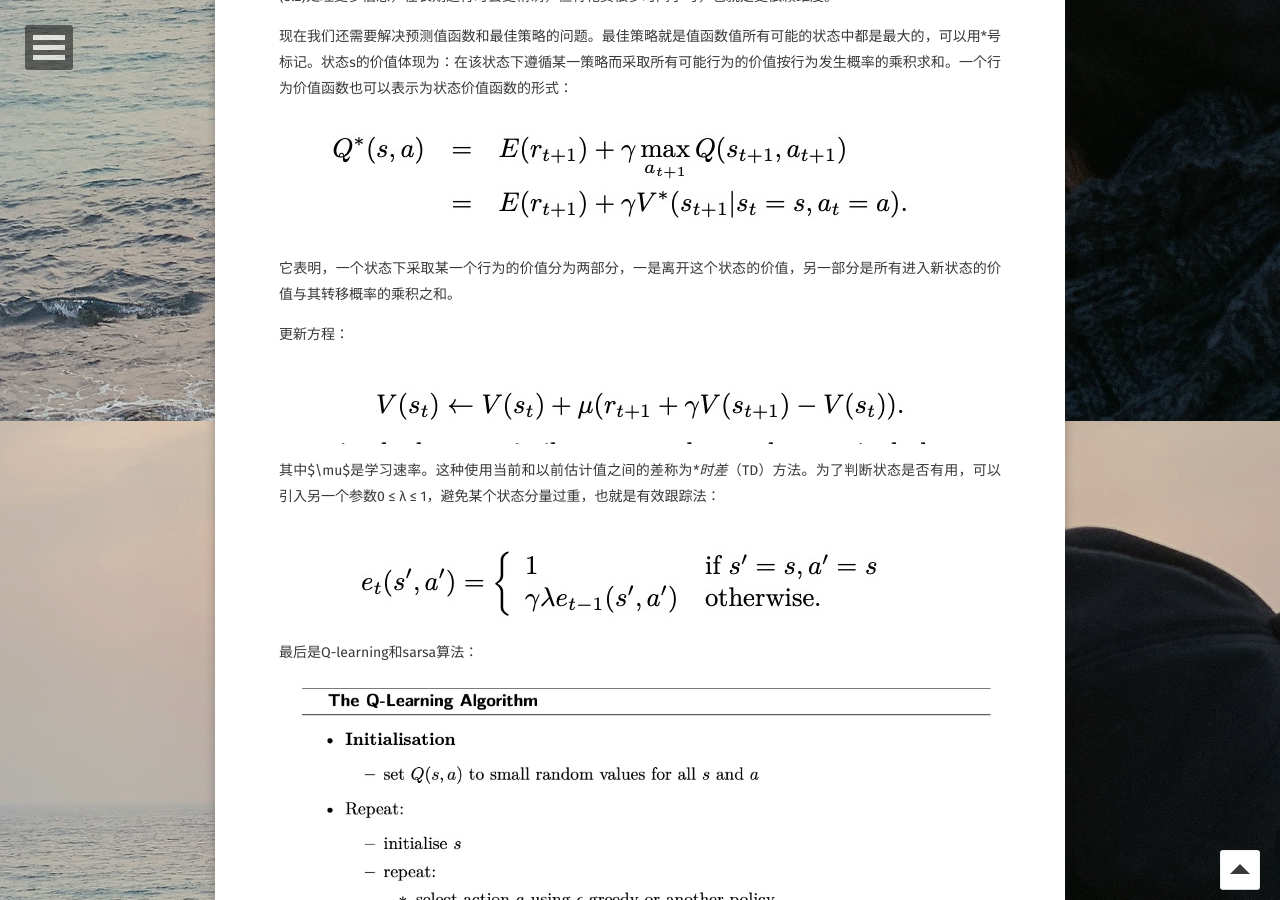
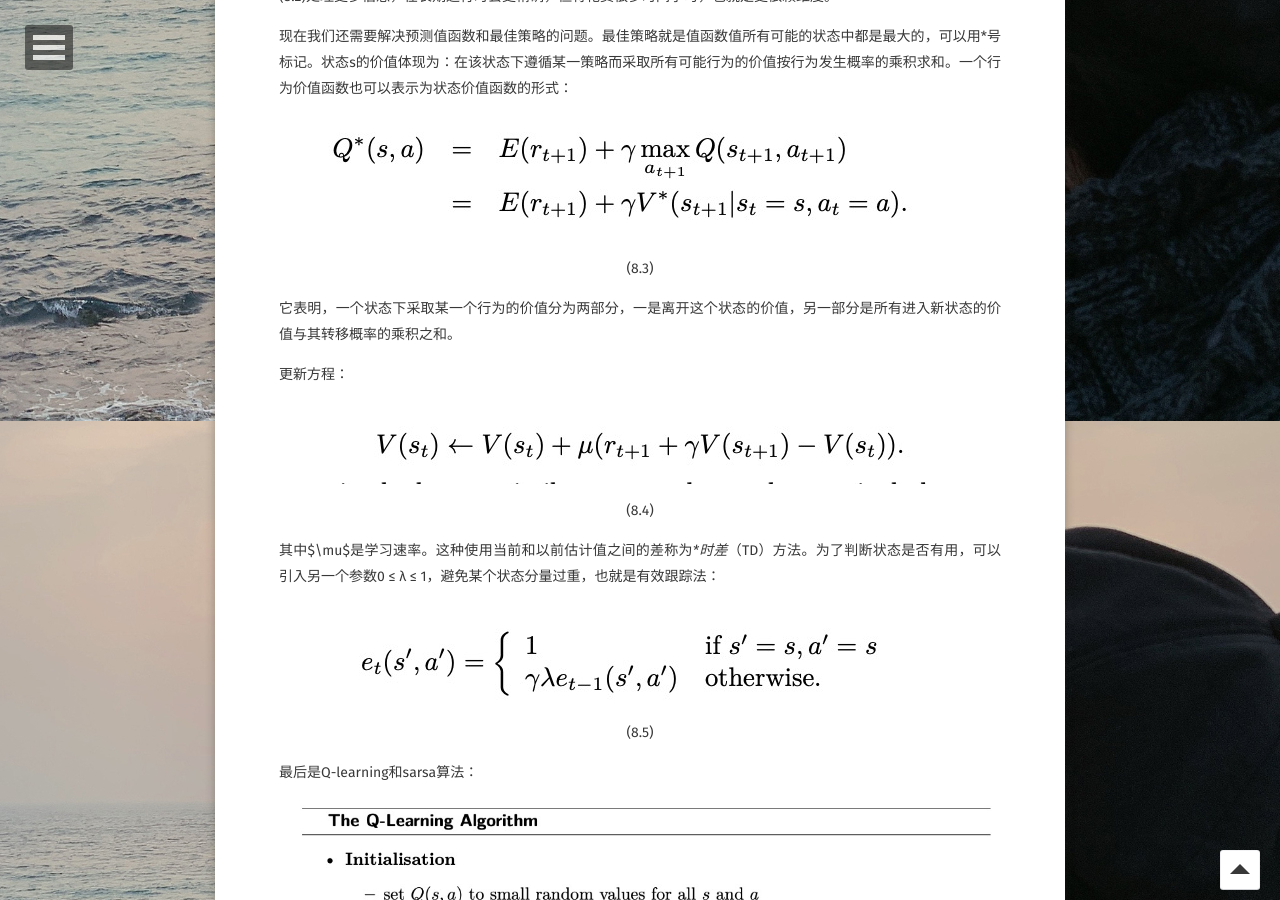
Before and after one commit to YawWQ/yawwq.github.io, a Jekyll site: the page built from _posts/2019-12-12-强化学习.md, in a window 1280 px wide and 900 px high, scrolled down 3179 px. Built offline with Jekyll 4.4.1, drawn with Linux system fonts in a browser that asks for light colours; some web fonts are replaced; formulas are drawn with MathJax 3.

Commit message:
Update 2019-12-12-强化学习.md

```diff
--- a/_posts/2019-12-12-强化学习.md
+++ b/_posts/2019-12-12-强化学习.md
@@ -81,11 +81,11 @@ $\gamma$越接近0，也就对未来价值看得越近，当它等于1，就没
 
 ![状态值函数](https://yawwq.github.io/assets/img/强化学习/2.png)
 
-(8.1)
+<center>(8.1)</center>
 
 ![动作值函数](https://yawwq.github.io/assets/img/强化学习/3.png)
 
-(8.2)
+<center>(8.2)</center>
 
 (8.2)处理更多信息，在长期运行时会更精确，但将花费很多时间学习，也就是更依赖维度。
 
@@ -93,15 +93,21 @@ $\gamma$越接近0，也就对未来价值看得越近，当它等于1，就没
 
 ![动作值函数](https://yawwq.github.io/assets/img/强化学习/4.png)
 
+<center>(8.3)</center>
+
 它表明，一个状态下采取某一个行为的价值分为两部分，一是离开这个状态的价值，另一部分是所有进入新状态的价值与其转移概率的乘积之和。
 
 更新方程：
 
 ![更新方程](https://yawwq.github.io/assets/img/强化学习/5.png)
 
+<center>(8.4)</center>
+
 其中$\mu$是学习速率。这种使用当前和以前估计值之间的差称为**时差*（TD）方法。为了判断状态是否有用，可以引入另一个参数0 ≤ λ ≤ 1，避免某个状态分量过重，也就是有效跟踪法：
 
 ![有效跟踪法](https://yawwq.github.io/assets/img/强化学习/6.png)
+
+<center>(8.5)</center>
 
 最后是Q-learning和sarsa算法：
 
```
